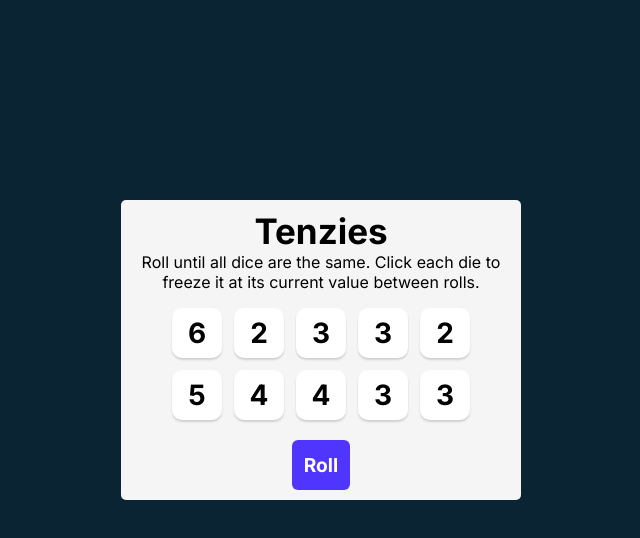
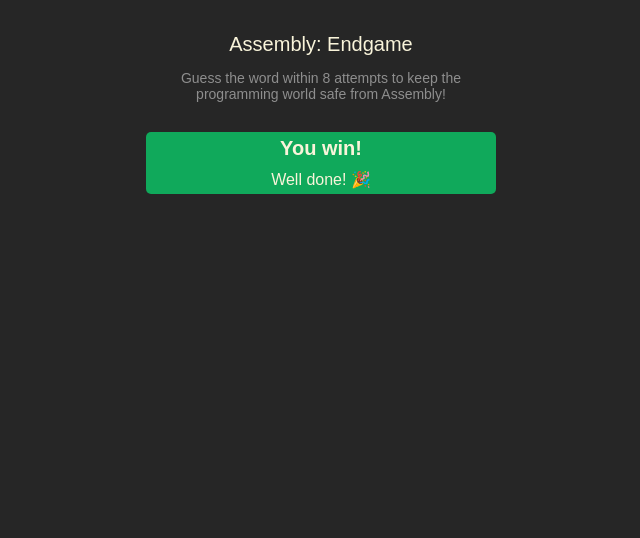
Before and after one commit to mukunda001/RE.MEME, a React (Vite) app: page / in a window 1280 px wide. Shown: the top 538 px of the page, without its empty margins (319-959 px from the left). Built offline with nearby package versions, Linux system fonts and the light colour scheme.

Commit message:
Basic Setup For word Guessing Game

```diff
--- a/src/App.jsx
+++ b/src/App.jsx
@@ -1,59 +1,20 @@
 //App.jsx
-import {nanoid} from "nanoid"
 import {useState} from "react"
-import Die from "./components/Die"
-
-export default function App() {
-
-    const [diceValues, setDiceValues] = useState(() => generateAllNewDice());  //Lazy initialization to avoid generating new dice on every render
-
-   const gameWon = diceValues.every(die => die.isheld) && diceValues.every(die => die.value === diceValues[0].value)
 
 
- function generateAllNewDice(){
-    const randomNumbers = [];
-    for (let i = 0; i < 10; i++) {
-    const randomNum = Math.floor(Math.random() * 6) + 1
-    randomNumbers.push({value: randomNum,
-                        isheld: false,
-                        id: nanoid()
-                    });
-}
-return randomNumbers;
-}
-
-function rollDice(){
-   if(!gameWon) {setDiceValues(oldDice => oldDice.map(element =>
-        element.isheld === true? element:
-        {...element, value: Math.floor(Math.random() * 6) + 1}
-    ));}
-    else{
-        setDiceValues(generateAllNewDice());
-    }
-}
-
-function holdDice(id){
-    setDiceValues(prevDice => prevDice.map(element =>
-         element.id === id? ({...element, isheld: !element.isheld}) : element
-    ))
-}
-
-const diceElements = diceValues.map(dieObject =>
-                                        <Die key = {dieObject.id}
-                                        value = {dieObject.value}
-                                        isHeld = {dieObject.isheld}
-                                        hold = {() => holdDice(dieObject.id)} />
-)
-
+export default function AssemblyEndgame() {
     return (
         <main>
-             <h1 className="title">Tenzies</h1>
-            <p className="instructions">Roll until all dice are the same. Click each die to freeze it at its current value between rolls.</p>
-            <div className="dice-container">
-                {diceElements}
-            </div>
-
-            <button className="roll-dice" onClick = {rollDice}> {gameWon? "New Game": "Roll"} </button>
+            <header>
+                <h1>Assembly: Endgame</h1>
+                <p>Guess the word within 8 attempts to keep the
+                programming world safe from Assembly!</p>
+            </header>
+            <section className="game-status">
+                <h2>You win!</h2>
+                <p>Well done! 🎉</p>
+            </section>
         </main>
     )
+
 }
--- a/src/components/Die.jsx
+++ /dev/null
@@ -1,8 +0,0 @@
-export default function Die(props) {
-
-    const styles = {backgroundColor: props.isHeld?  "#59E391": "white"}
-    return (
-        <button onClick = {props.hold}
-        style = {styles}>{props.value}</button>
-    )
-}
--- a/src/index.css
+++ b/src/index.css
@@ -1,82 +1,49 @@
-/*index.css */
-
 * {
     box-sizing: border-box;
 }
 
 body {
-     font-family: Inter, sans-serif;
     margin: 0;
-    background-color: #0B2434;
+    font-family: "Hanken Grotesk", Arial, sans-serif;
+    background-color: #262626;
+    color: #D9D9D9;
     padding: 20px;
-     height: 100vh;
+    height: 100vh;
     display: flex;
-    flex-direction: column;
     justify-content: center;
-    align-items: center;
 }
 
-
-div#root {
-    height: 100%;
-    width: 100%;
-    max-height: 400px;
-    max-width: 400px;
-}
-
-main {
-    background-color: #F5F5F5;
-    height: 300px;
-    border-radius: 5px;
-    display: flex;
-    flex-direction: column;
-    justify-content: center;
-    align-items: center;
-}
-
-.title {
-    font-size: 35px;
-    margin: 0;
-}
-
-.instructions {
-    font-family: 'Inter', sans-serif;
-    font-weight: 400;
-    margin-top: 0;
+header {
     text-align: center;
 }
 
- .dice-container {
-    display: grid;
-    grid-template: auto auto / repeat(5, 1fr);
-    gap: 12px;
+header > h1 {
+    font-size: 1.25rem;
+    font-weight: 500;
+    color: #F9F4DA;
 }
 
-.dice-container button {
-    height: 50px;
-    width: 50px;
-    box-shadow: 0px 2px 2px rgba(0, 0, 0, 0.15);
-    border-radius: 10px;
-    border: none;
-    background-color: white;
-    font-family: Inter, sans-serif;
-    font-size: 1.75rem;
-    font-weight: bold;
-    cursor: pointer;
+header > p {
+    font-size: 0.875rem;
+    max-width: 350px;
+    color: #8E8E8E;
 }
 
- button.roll-dice{
-   height: 50px;
-    width: auto;
-    white-space: nowrap;
-    padding: 6px 12px;
-    border: none;
-    border-radius: 6px;
-    background-color: #5035FF;
-    color: white;
-    font-size: 1.2rem;
-    font-family: Inter, sans-serif;
-    font-weight: bold;
-    cursor: pointer;
-    margin-top: 20px;
+section.game-status{
+     background-color: #10A95B;
+    display: flex;
+    flex-direction: column;
+    align-items: center;
+    color:#F9F4DA;
+    border-radius: 5px;
+    margin-block: 30px;
 }
+
+section.game-status > h2{
+    font-size: 1.25rem;
+    margin: 5px;
+}
+
+section.game-status >p{
+    margin: 5px;
+}
```
Also changed, not shown: src/components/header.jsx (added, +7 -0 lines), src/languages.js (added, +47 -0 lines).
